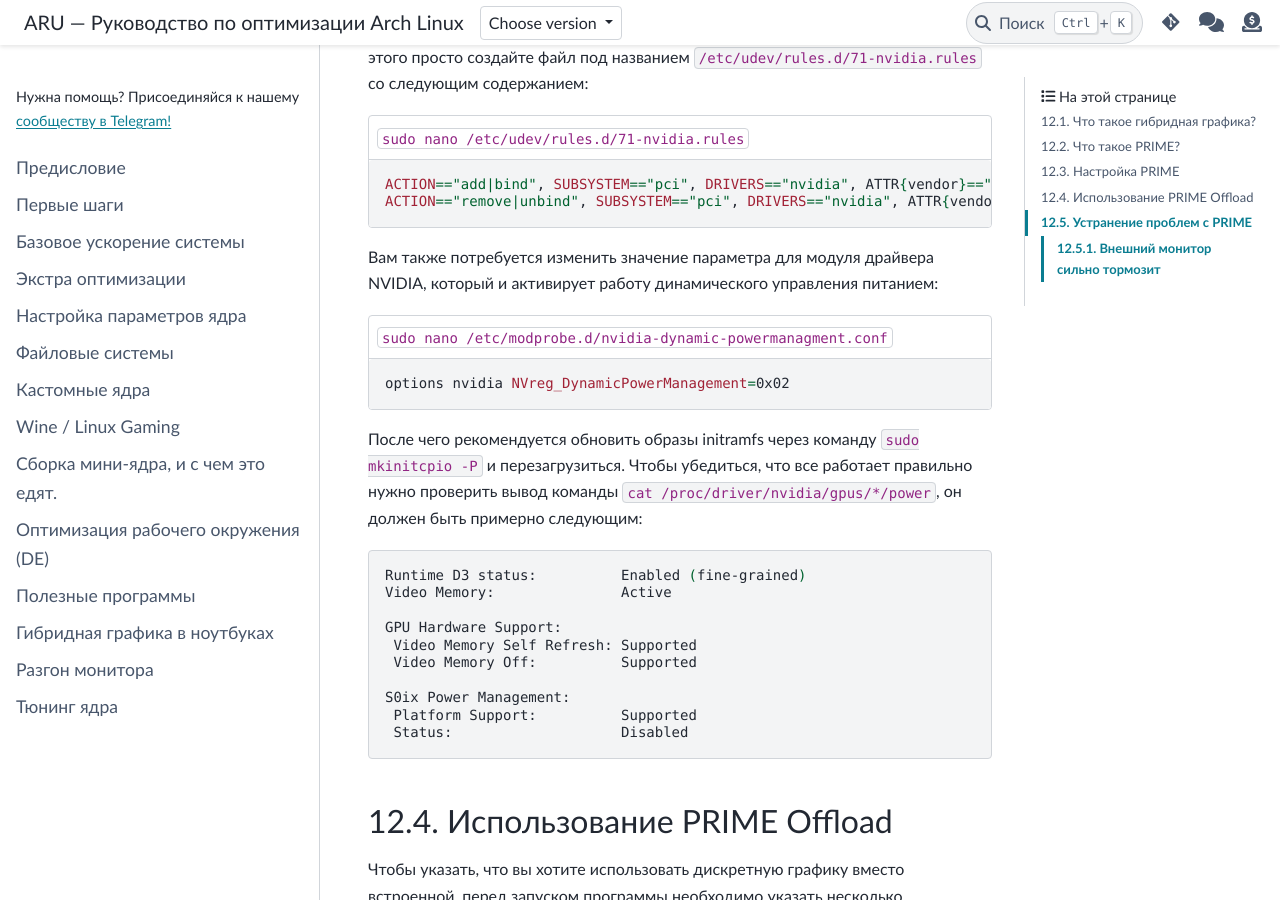
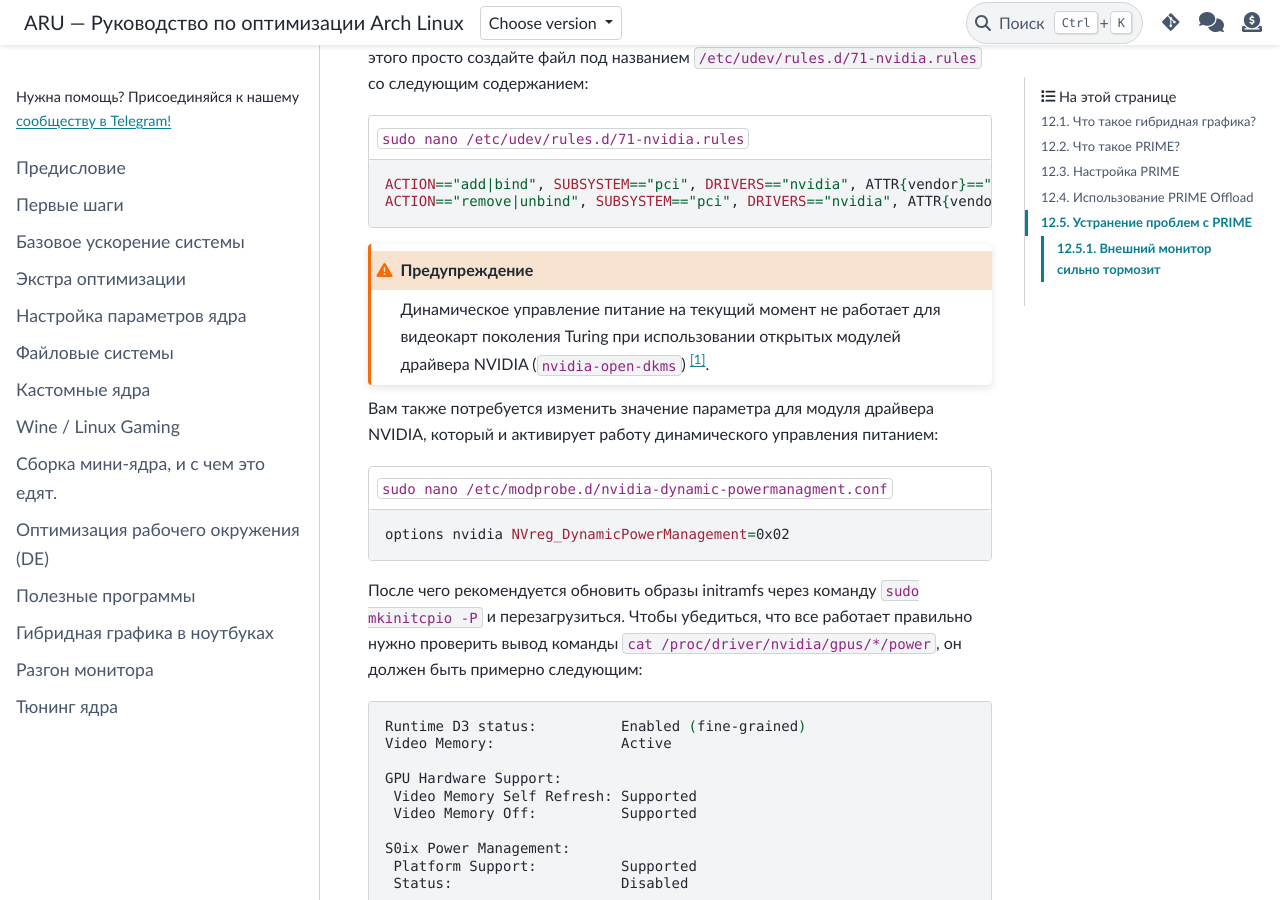
Before and after one commit to ventureoo/ARU, a Sphinx documentation site: the page built from docs/source/laptops.rst, in a window 1280 px wide and 900 px high, scrolled down 2204 px. Built offline with Sphinx 7.4.7 and the PyData theme 0.15.4, drawn with Linux system fonts in a browser that asks for light colours; some of the changed text lies outside the part shown.

Commit message:
laptops: Add warning about RTD3 on Turing GPUs with open-source modules

```diff
--- a/docs/source/laptops.rst
+++ b/docs/source/laptops.rst
@@ -115,6 +115,10 @@ optimus-manager. Они могут показаться вам очень удо
 
    ACTION=="add|bind", SUBSYSTEM=="pci", DRIVERS=="nvidia", ATTR{vendor}=="0x10de", ATTR{class}=="0x03[0-9]*", TEST=="power/control", ATTR{power/control}="auto"
    ACTION=="remove|unbind", SUBSYSTEM=="pci", DRIVERS=="nvidia", ATTR{vendor}=="0x10de", ATTR{class}=="0x03[0-9]*", TEST=="power/control", ATTR{power/control}="on"
+
+.. warning:: Динамическое управление питание на текущий момент не работает для
+   видеокарт поколения Turing при использовании открытых модулей драйвера
+   NVIDIA (``nvidia-open-dkms``) [#]_.
 
 Вам также потребуется изменить значение параметра для модуля драйвера NVIDIA,
 который и активирует работу динамического управления питанием:
@@ -336,3 +340,5 @@ NVIDIA главным GPU, что позволяет избавиться от
 конфиге уберите ведущую первую цифру ``0``, и второй ноль после первого
 символа ``:``. После сохранения файла и перезагрузки вашим GPU по умолчанию
 должна стать NVIDIA графика.
+
+.. [#] https://forums.developer.nvidia.com/t/clarifying-560-series-drivers-open-sourcedness-vs-kernel-module-type-proprietary/292698/2
```
